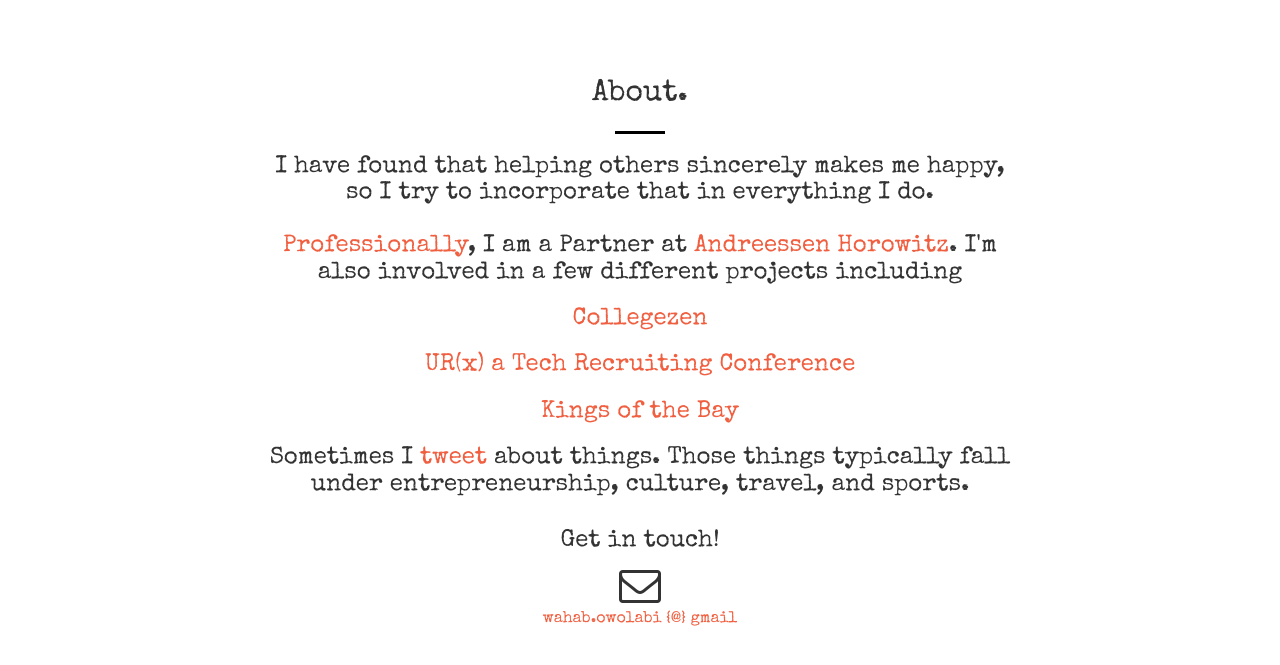
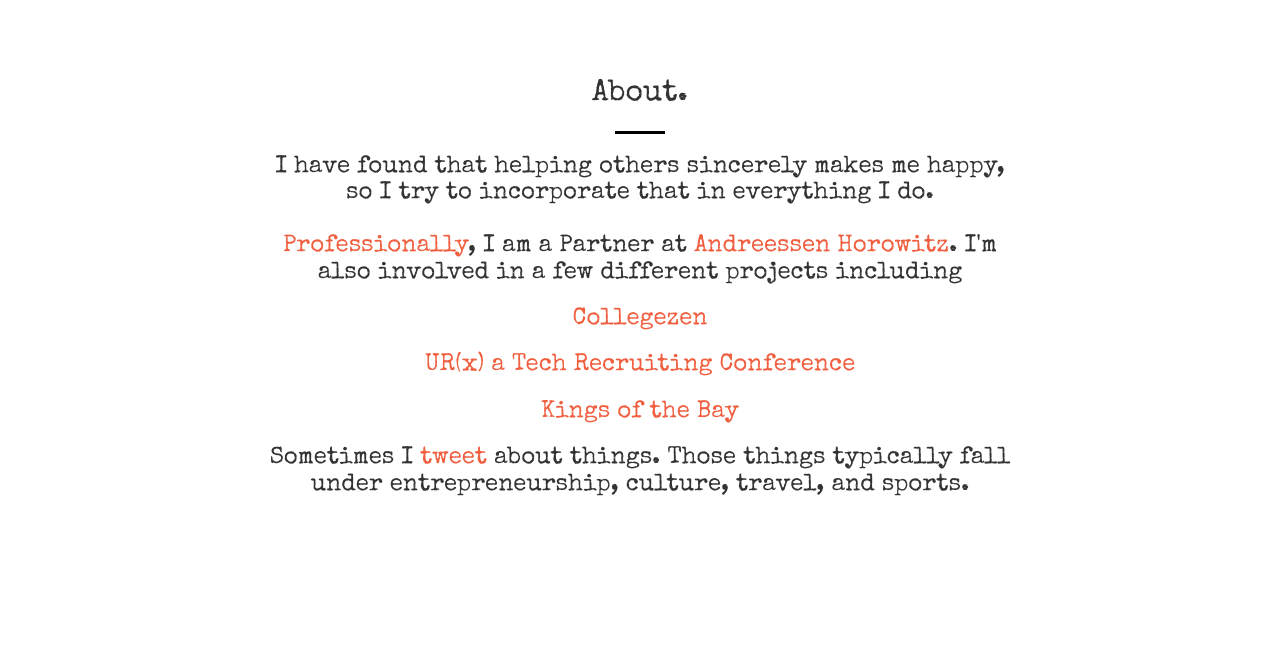
Before and after one commit to pbnyc266/pbnyc266, a website: page index.html in a window 1280 px wide. Shown: the part 822-1487 px from the top of the page. After the commit the page ends 1430 px from the top, so only its background shows below. Drawn offline with nearby package versions, Linux system fonts and the light colour scheme.

Commit message:
remove email

```diff
--- a/index.html
+++ b/index.html
@@ -123,12 +123,12 @@
                 </div>
 
 
-                </div>
-                 <div class="col-lg-8 col-lg-offset-2 text-center">
-                <h3>Get in touch!</h3>
-                <div class="col-lg-12 text-center">
-                    <i class="fa fa-envelope-o fa-3x sr-contact"></i>
-                    <p><a >wahab.owolabi {@} gmail</a></p>
+                <!--</div>-->
+                <!-- <div class="col-lg-8 col-lg-offset-2 text-center">-->
+                <!--<h3>Get in touch!</h3>-->
+                <!--<div class="col-lg-12 text-center">-->
+                <!--    <i class="fa fa-envelope-o fa-3x sr-contact"></i>-->
+                <!--    <p><a >wahab.owolabi {@} gmail</a></p>-->
                 </div>
                 </div>
             </div>
```
